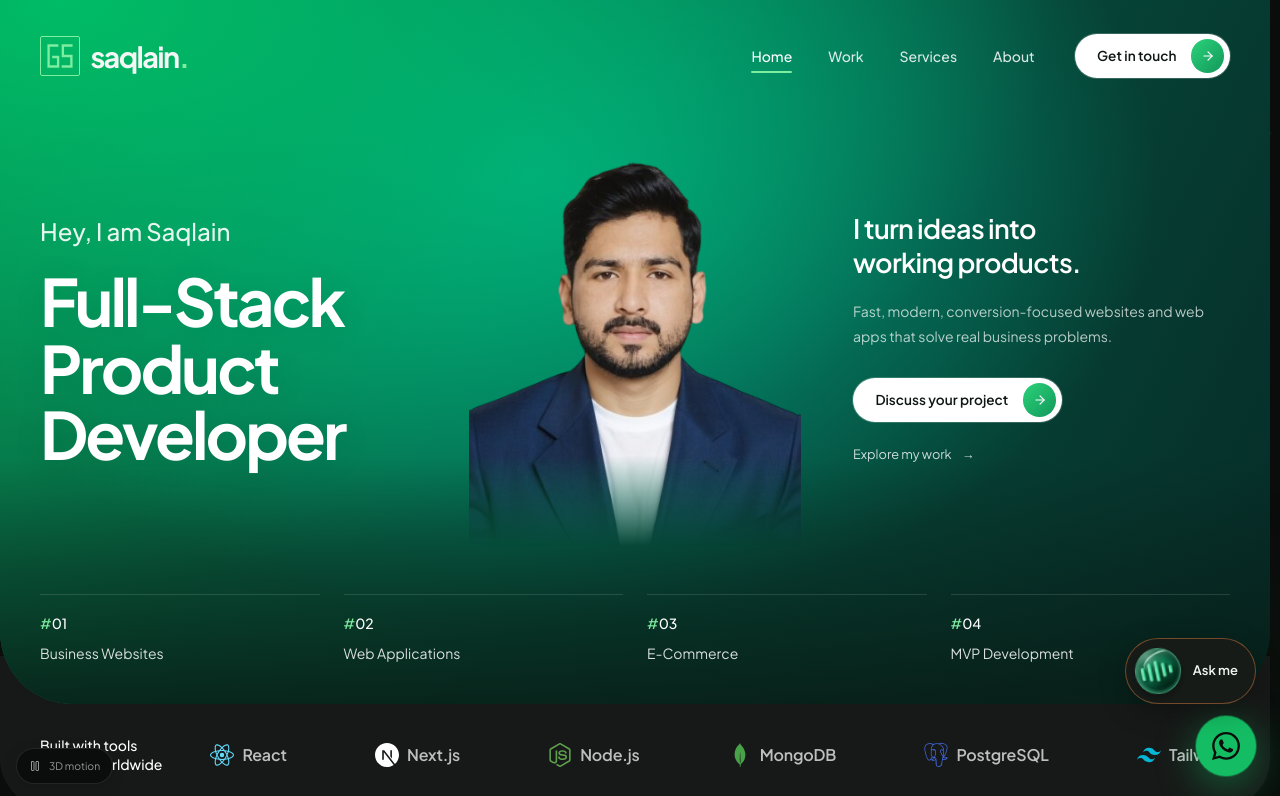
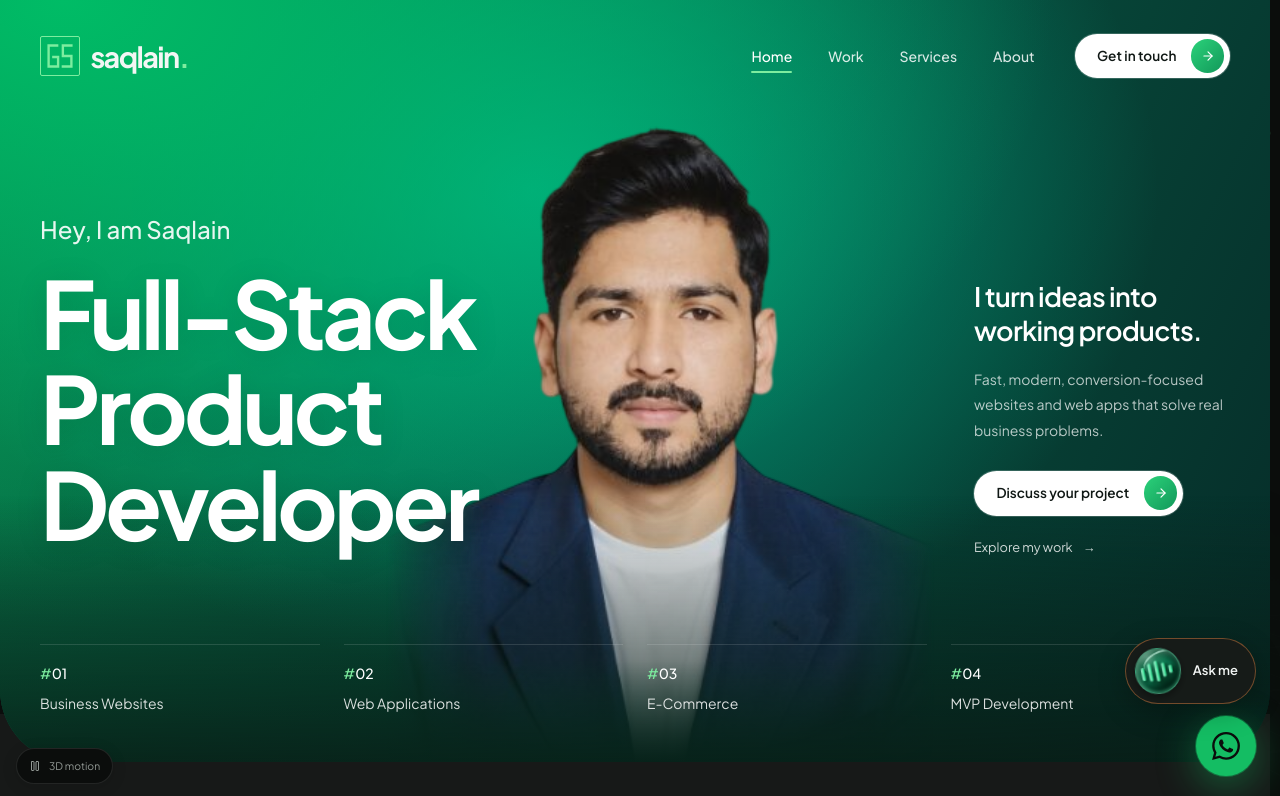
Before and after one commit to GhulamSaqlain13/saqlain-portfolio, a Next.js app: page / in a window 1280 px wide. Shown: the top 796 px of the page. Built offline with nearby package versions, Linux system fonts and the light colour scheme.

Commit message:
Restore original hero portrait presentation

```diff
--- a/src/components/Hero.tsx
+++ b/src/components/Hero.tsx
@@ -1,15 +1,56 @@
 "use client";
 
+import { useEffect, useRef } from "react";
 import Navbar, { PillButton } from "@/components/Navbar";
 import Link from "next/link";
 import portrait from "@/assets/me-Photoroom.png";
 
 const FOCUS = ["Business Websites", "Web Applications", "E-Commerce", "MVP Development"];
 
+function useParallax() {
+  const portraitRef = useRef<HTMLImageElement>(null);
+  useEffect(() => {
+    if (window.matchMedia("(prefers-reduced-motion: reduce), (pointer: coarse)").matches) return;
+    let frame = 0;
+    let x = 0;
+    let y = 0;
+    const onMove = (event: MouseEvent) => {
+      x = event.clientX / window.innerWidth - 0.5;
+      y = event.clientY / window.innerHeight - 0.5;
+      if (!frame)
+        frame = requestAnimationFrame(() => {
+          frame = 0;
+          if (portraitRef.current)
+            portraitRef.current.style.transform = `translate3d(calc(-50% + ${x * 10}px), ${y * 6}px, 0)`;
+        });
+    };
+    const hero = portraitRef.current?.parentElement;
+    hero?.addEventListener("mousemove", onMove, { passive: true });
+    return () => {
+      hero?.removeEventListener("mousemove", onMove);
+      cancelAnimationFrame(frame);
+    };
+  }, []);
+  return portraitRef;
+}
 export default function Hero({ services = false }: { services?: boolean }) {
+  const portraitRef = useParallax();
+
   return (
     <div id="top" className="hero-card relative">
       <Navbar />
+
+      <img
+        ref={portraitRef}
+        src={portrait.src}
+        fetchPriority="high"
+        decoding="async"
+        alt="Portrait of Ghulam Saqlain"
+        width={1024}
+        height={1280}
+        className="hero-portrait parallax"
+        style={{ transform: "translate3d(-50%, 0, 0)" }}
+      />
 
       <section className="hero-content relative z-10">
         <div>
@@ -26,18 +67,6 @@ export default function Hero({ services = false }: { services?: boolean }) {
             <br />
             {services ? "Real Impact." : "Developer"}
           </h1>
-        </div>
-
-        <div className="hero-portrait-frame">
-          <img
-            src={portrait.src}
-            fetchPriority="high"
-            decoding="async"
-            alt="Portrait of Ghulam Saqlain"
-            width={portrait.width}
-            height={portrait.height}
-            className="hero-portrait"
-          />
         </div>
 
         <div className="reveal hero-description" style={{ animationDelay: "260ms" }}>
--- a/src/styles.css
+++ b/src/styles.css
@@ -3817,12 +3817,7 @@ main section > div[class*="max-w-[1400px]"] {
   padding-inline: var(--site-gutter);
   margin-inline: auto;
 }
-.hero-content {
-  grid-template-columns: minmax(0, 1fr) minmax(0, 1.1fr) minmax(0, 0.85fr);
-  gap: clamp(1rem, 2.2vw, 2rem);
-  padding-top: 3rem;
-  padding-bottom: 2.5rem;
-}
+
 .hero-content > *,
 .work-grid > *,
 .services-cards > *,
@@ -3830,37 +3825,11 @@ main section > div[class*="max-w-[1400px]"] {
 .services-section__header > * {
   min-width: 0;
 }
-.hero-title {
-  font-size: clamp(2.8rem, 5.1vw, 4.8rem);
-  overflow-wrap: normal;
-}
-.hero-portrait-frame {
-  align-self: end;
-  display: flex;
-  justify-content: center;
-  min-width: 0;
-}
-.hero-portrait {
-  position: static;
-  display: block;
-  width: 100%;
-  max-width: 440px;
-  height: auto;
-  max-height: 560px;
-  object-fit: contain;
-  object-position: center bottom;
-  opacity: 1;
-  transform: none;
-  -webkit-mask-image: linear-gradient(to bottom, #000 90%, transparent 100%);
-  mask-image: linear-gradient(to bottom, #000 90%, transparent 100%);
-}
-.hero-description {
-  padding-top: 0;
-  max-width: none;
-}
-.hero-focus {
-  padding-bottom: 2.5rem;
-}
+
+
+
+
+
 .trust-panel__inner {
   flex-wrap: wrap;
 }
@@ -3873,46 +3842,13 @@ main section > div[class*="max-w-[1400px]"] {
   max-height: 520px;
   object-fit: contain;
 }
-@media (min-width: 768px) and (max-width: 1100px) {
-  .hero-content {
-    grid-template-columns: minmax(0, 1fr) minmax(0, 1fr);
-  }
-  .hero-description {
-    grid-column: 1 / -1;
-    max-width: 42rem;
-  }
-  .hero-actions {
-    flex-direction: row;
-    flex-wrap: wrap;
-    align-items: center;
-    gap: 1rem;
-  }
-  .hero-title {
-    font-size: clamp(3rem, 6.5vw, 4.5rem);
-  }
-}
+
 @media (max-width: 767px) {
-  .hero-content {
-    grid-template-columns: minmax(0, 1fr);
-    gap: 1.75rem;
-    padding-top: 2.5rem;
-    padding-bottom: 2rem;
-  }
-  .hero-title {
-    font-size: clamp(2.8rem, 11.5vw, 4.6rem);
-    margin-top: 1rem;
-  }
-  .hero-portrait {
-    width: min(100%, 340px);
-    max-height: 400px;
-  }
-  .hero-description {
-    max-width: 36rem;
-  }
-  .hero-focus {
-    grid-template-columns: repeat(2, minmax(0, 1fr));
-    gap: 1.5rem 1rem;
-  }
+
+
+
+
+
   .skills-section__heading,
   .services-section__header {
     grid-template-columns: minmax(0, 1fr);
@@ -3942,31 +3878,3 @@ main section > div[class*="max-w-[1400px]"] {
     row-gap: 2.5rem;
   }
 }
-
-/* Keep the desktop portrait on the hero's centerline with balanced text columns. */
-@media (min-width: 1101px) {
-  .hero-content {
-    grid-template-columns: minmax(0, 1fr) clamp(280px, 28vw, 360px) minmax(0, 1fr);
-    align-items: center;
-    column-gap: clamp(1.5rem, 3vw, 3rem);
-    padding-top: 3.5rem;
-    padding-bottom: 3rem;
-  }
-  .hero-portrait-frame {
-    align-self: center;
-    justify-self: center;
-    width: 100%;
-    height: clamp(380px, 32vw, 460px);
-    align-items: center;
-  }
-  .hero-portrait {
-    width: 100%;
-    height: 100%;
-    max-width: 100%;
-    max-height: 100%;
-    object-fit: contain;
-    object-position: center;
-    -webkit-mask-image: linear-gradient(to bottom, #000 78%, transparent 100%);
-    mask-image: linear-gradient(to bottom, #000 78%, transparent 100%);
-  }
-}
```
